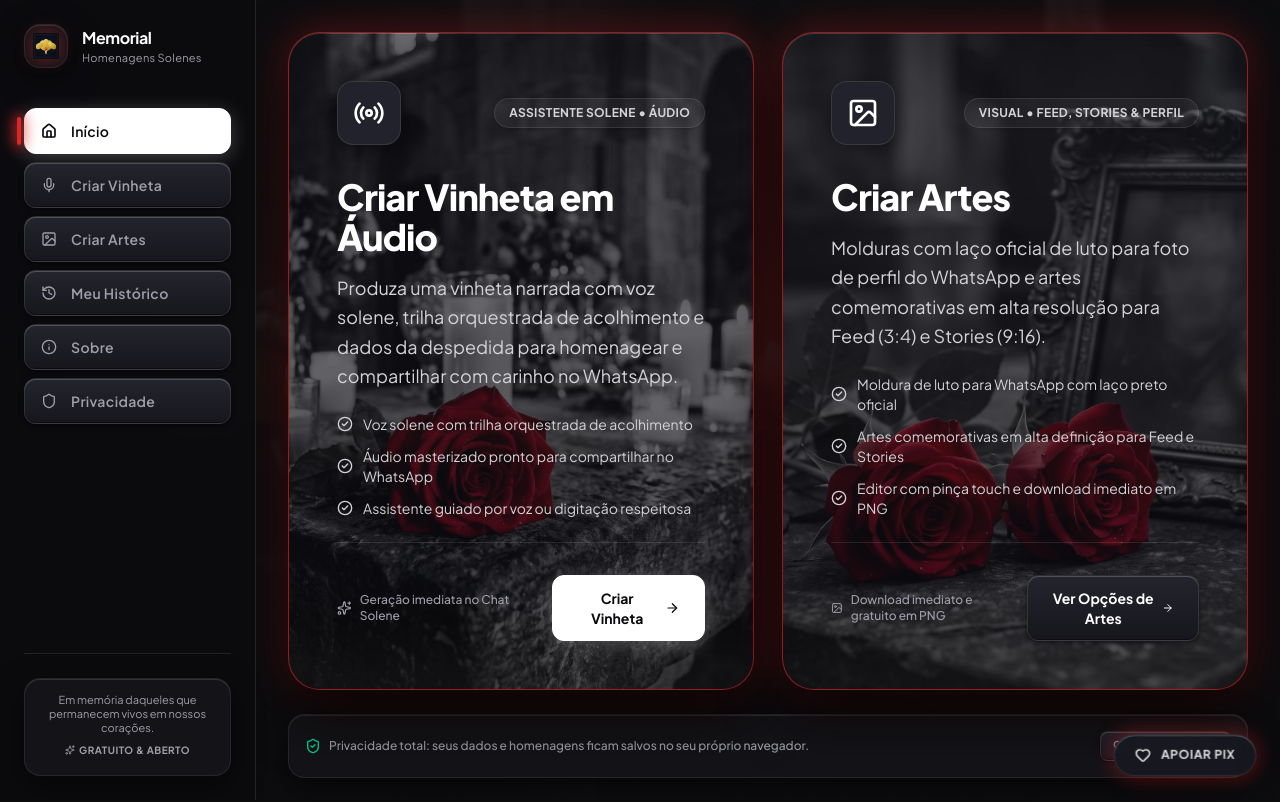
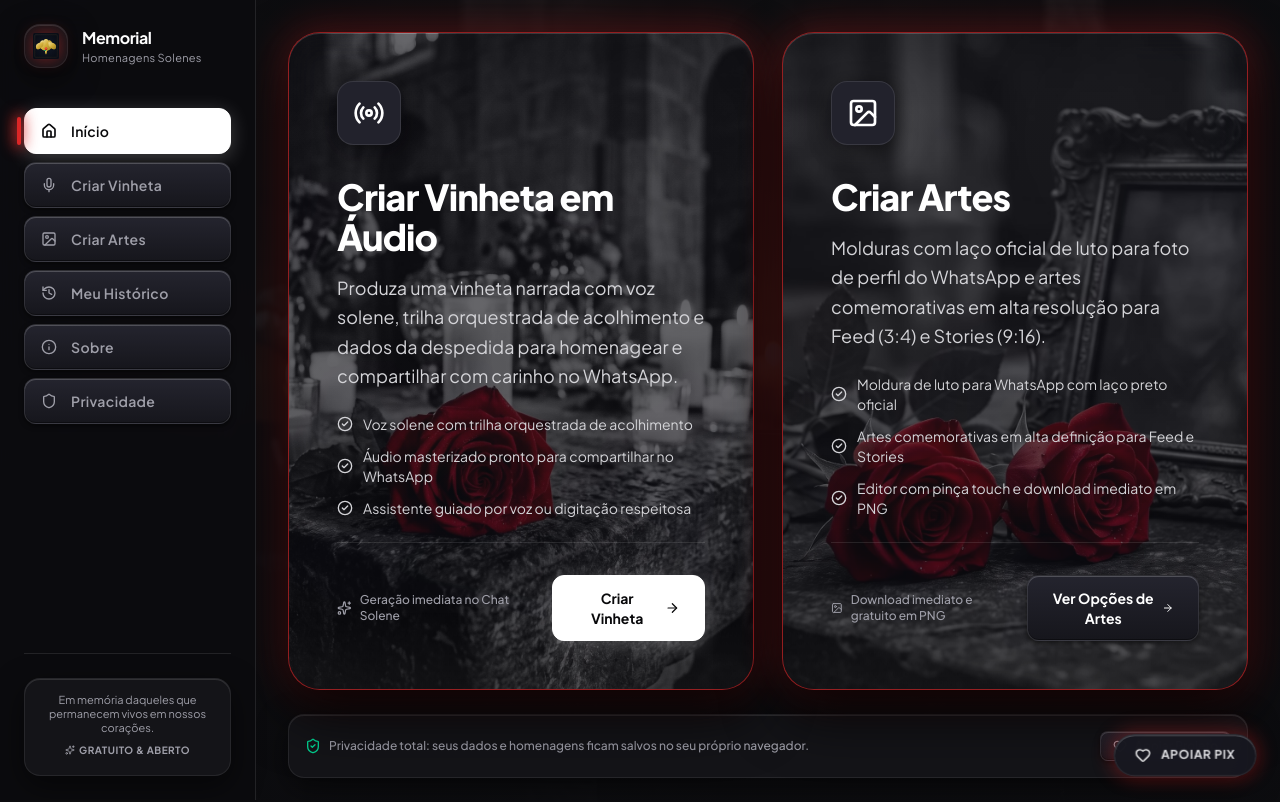
Before and after one commit to devkeviny/memorial-homenagens, a React (Vite) app: page / in a window 1280 px wide. Built offline with nearby package versions, Linux system fonts and the light colour scheme.

Commit message:
refactor(ui): remove redundant AI-slop badges from bento cards

```diff
--- a/src/screens/HomeScreen.tsx
+++ b/src/screens/HomeScreen.tsx
@@ -34,9 +34,6 @@ export const HomeScreen: React.FC<HomeScreenProps> = ({ onNavigate, onOpenPix })
               <div className="flex items-center justify-center w-14 h-14 sm:w-16 sm:h-16 rounded-2xl bg-[#22222C] border border-white/10 text-white shadow-[0_4px_20px_rgba(0,0,0,0.5)] group-hover:scale-105 group-hover:border-white/20 transition-all">
                 <Radio className="w-7 h-7 sm:w-8 sm:h-8" />
               </div>
-              <span className="px-3.5 py-1.5 rounded-full text-xs font-bold tracking-wide uppercase bg-white/5 text-zinc-300 border border-white/10 font-sans shadow-sm">
-                Assistente Solene • Áudio
-              </span>
             </div>
 
             <h2 className="text-2xl sm:text-3xl md:text-4xl font-extrabold text-white mb-4 tracking-tight font-sans">
@@ -99,9 +96,6 @@ export const HomeScreen: React.FC<HomeScreenProps> = ({ onNavigate, onOpenPix })
               <div className="flex items-center justify-center w-14 h-14 sm:w-16 sm:h-16 rounded-2xl bg-[#22222C] border border-white/10 text-white shadow-[0_4px_20px_rgba(0,0,0,0.5)] group-hover:scale-105 group-hover:border-white/20 transition-all">
                 <ImageIcon className="w-7 h-7 sm:w-8 sm:h-8" />
               </div>
-              <span className="px-3.5 py-1.5 rounded-full text-xs font-bold tracking-wide uppercase bg-white/5 text-zinc-300 border border-white/10 font-sans shadow-sm">
-                Visual • Feed, Stories & Perfil
-              </span>
             </div>
 
             <h2 className="text-2xl sm:text-3xl md:text-4xl font-extrabold text-white mb-4 tracking-tight font-sans">
```
